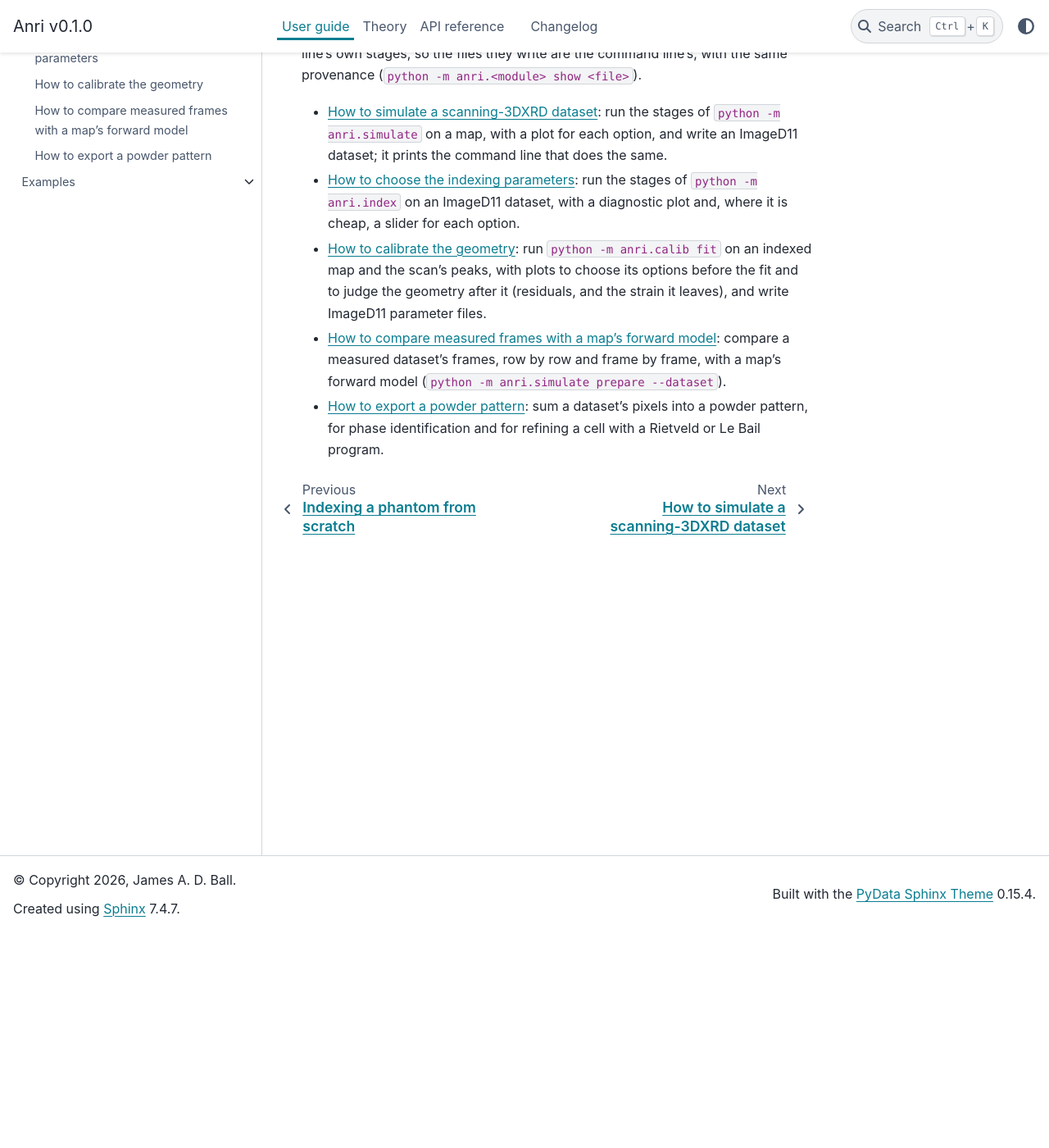
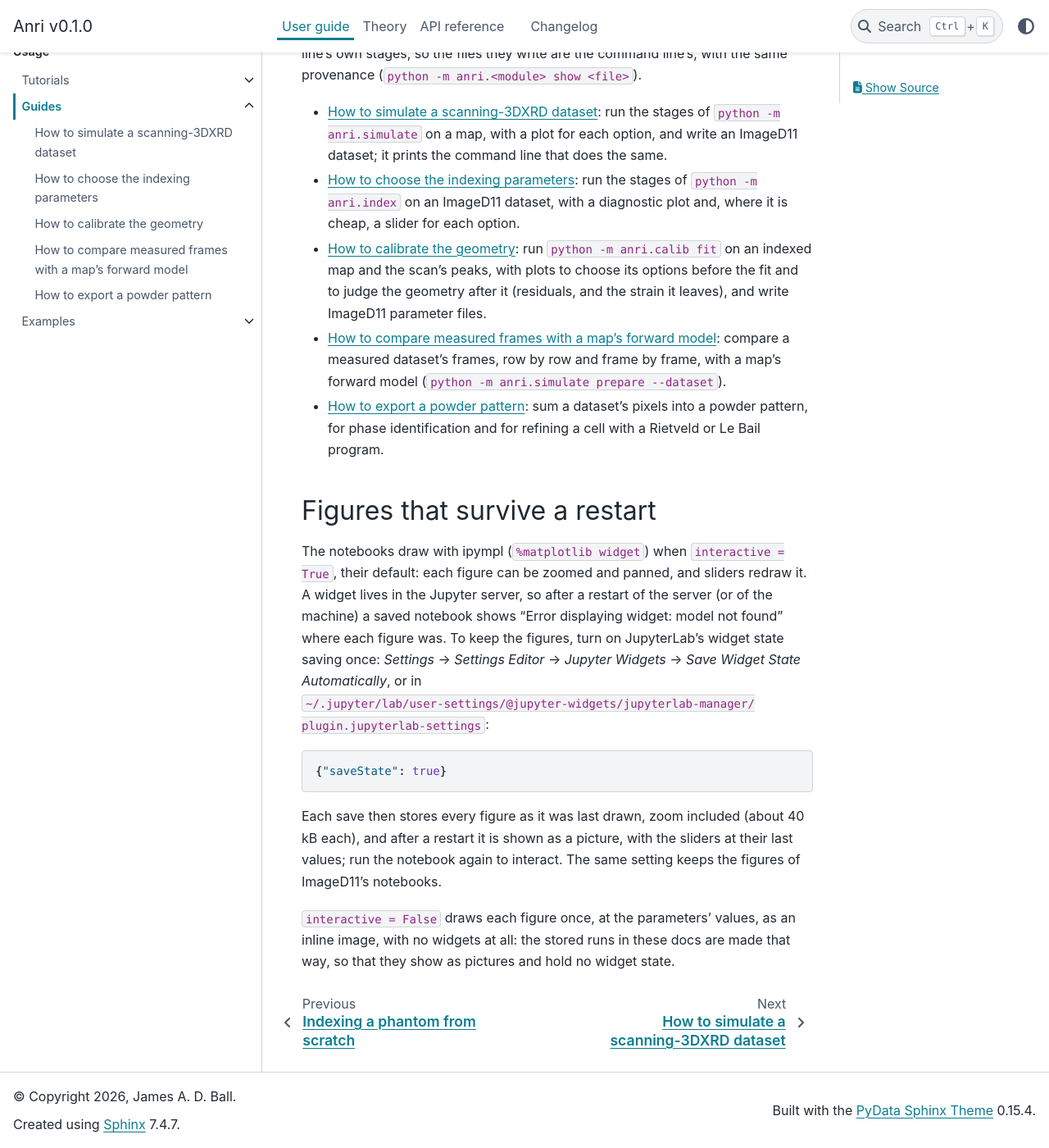
Before and after one commit to jadball/anri, a Sphinx documentation site: the page built from docs/source/guides/index.rst, in a window 1280 px wide and 1400 px high, scrolled down 263 px. Shown: the whole window at 82% size. Built offline with Sphinx 7.4.7 and the PyData theme 0.15.4, drawn with Linux system fonts in a browser that asks for light colours; pages that are not in the unit, such as notebooks, are missing from menus.

Commit message:
Guides: how to keep the figures over a restart of the Jupyter server
A widget lives in the server, so after a restart a saved notebook shows "Error displaying
widget: model not found" for each ipympl figure, as ImageD11's notebooks do. JupyterLab's
Save Widget State Automatically ("saveState": true) fixes it: ipympl keeps each figure's
last drawing in its model, and with the state saved in the notebook it is shown as a
picture after a restart, sliders at their last values. Checked in JupyterLab 4.6 with
ipympl 0.10 in a headless browser: run, save, restart the server, reopen; with the setting
the figure is back as drawn, without it the error. It adds about 40 kB per figure.

The Guides page explains it once; each guide's introduction points there and keeps
interactive = False for the stored runs in the docs (images, no widget state).

Co-Authored-By: Claude Opus 5.5 <noreply@anthropic.com>
Claude-Session: https://claude.ai/code/session_01268PUWkJiGkRndCU6CQKjB

```diff
--- a/docs/source/guides/index.rst
+++ b/docs/source/guides/index.rst
@@ -19,6 +19,27 @@ write are the command line's, with the same provenance (``python -m anri.<module
 - :doc:`powder`: sum a dataset's pixels into a powder pattern, for phase identification and for refining a cell with a
   Rietveld or Le Bail program.
 
+Figures that survive a restart
+------------------------------
+
+The notebooks draw with ipympl (``%matplotlib widget``) when ``interactive = True``, their default: each figure can be
+zoomed and panned, and sliders redraw it. A widget lives in the Jupyter server, so after a restart of the server (or of
+the machine) a saved notebook shows "Error displaying widget: model not found" where each figure was. To keep the
+figures, turn on JupyterLab's widget state saving once: *Settings* → *Settings Editor* → *Jupyter Widgets* → *Save
+Widget State Automatically*, or in ``~/.jupyter/lab/user-settings/@jupyter-widgets/jupyterlab-manager/
+plugin.jupyterlab-settings``:
+
+.. code-block:: json
+
+    {"saveState": true}
+
+Each save then stores every figure as it was last drawn, zoom included (about 40 kB each), and after a restart it is
+shown as a picture, with the sliders at their last values; run the notebook again to interact. The same setting keeps
+the figures of ImageD11's notebooks.
+
+``interactive = False`` draws each figure once, at the parameters' values, as an inline image, with no widgets at all:
+the stored runs in these docs are made that way, so that they show as pictures and hold no widget state.
+
 .. toctree::
     :hidden:
 
```
Also changed, not shown: CHANGELOG.md (+1 -1 lines), docs/source/guides/calibration.ipynb, docs/source/guides/compare_frames.ipynb, docs/source/guides/indexing_parameters.ipynb, docs/source/guides/rendering_parameters.ipynb.
